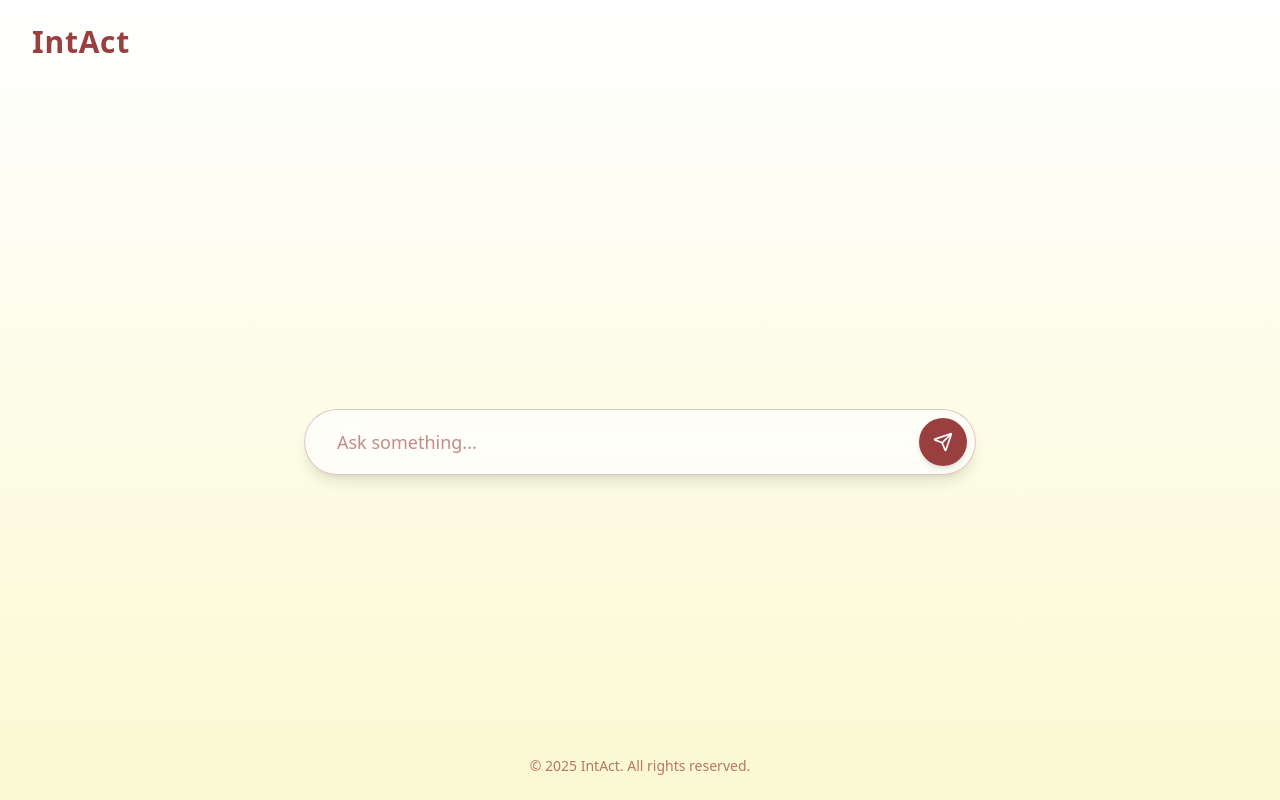
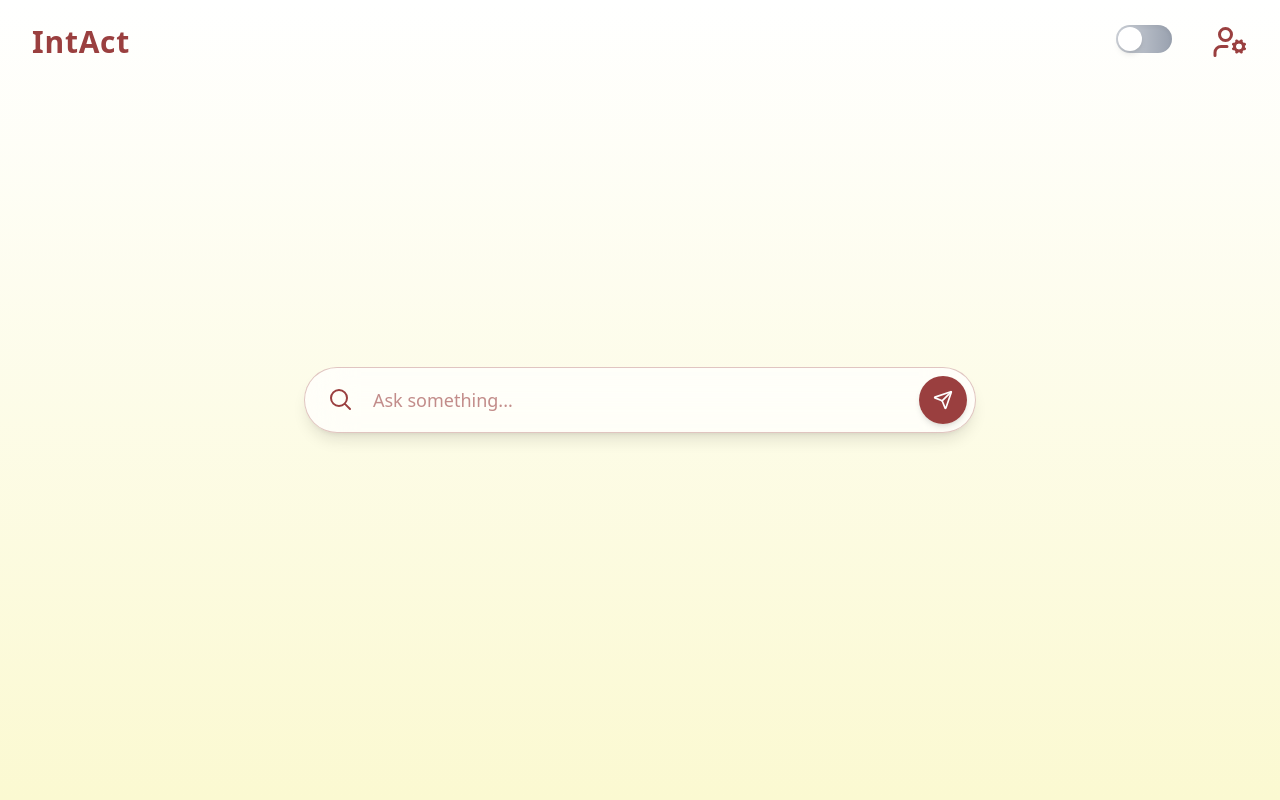
Before and after one commit to Sahanashre-V/Int-Act, a React (Vite) app in the folder frontend/: page /chat in a window 1280 px wide. Built offline with nearby package versions, Linux system fonts and the light colour scheme.

Commit message:
made search bar move down & added user & flash logo

```diff
--- a/frontend/src/components/Landing.jsx
+++ b/frontend/src/components/Landing.jsx
@@ -1,45 +1,109 @@
-import React from "react";
+import React, { useState } from "react";
 import { motion } from "framer-motion";
-import { Send } from "lucide-react";
+import { Send, UserCog } from "lucide-react";
 
 const Landing = () => {
+  const [searchText, setSearchText] = useState("");
+  const [isSubmitted, setIsSubmitted] = useState(false);
+
+  const handleKeyPress = (e) => {
+    if (e.key === "Enter") {
+      setIsSubmitted(true);
+    }
+  };
+
   return (
     <div className="min-h-screen flex flex-col bg-gradient-to-b from-[#FFFFFF] to-[#FBF9D1] relative">
-      {/* Navbar / Brand */}
+      {/* Navbar */}
       <div className="w-full flex items-center justify-between px-8 py-6">
         <h1 className="text-3xl font-extrabold text-[#9A3F3F] tracking-wide">
           IntAct
         </h1>
+
+        <div className="flex items-center gap-10">
+          <div>
+            <label className="relative inline-flex items-center cursor-pointer">
+              <input type="checkbox" className="sr-only peer" />
+              <div
+                className="peer bg-gradient-to-r from-gray-300 to-gray-400 rounded-full w-14 h-7 shadow-inner
+                  peer-checked:from-[#9A3F3F] peer-checked:to-[#9A3F3F] transition-colors duration-300
+                  after:content-[''] after:absolute after:top-0.5 after:left-0.5 after:bg-white after:rounded-full
+                  after:h-6 after:w-6 after:shadow-md after:transition-transform after:duration-300
+                  peer-checked:after:translate-x-7 flex items-center"
+              ></div>
+            </label>
+          </div>
+          <div className="flex items-center">
+            <UserCog className="w-9 h-9 text-[#9A3F3F] cursor-pointer hover:opacity-80 transition" />
+          </div>
+        </div>
       </div>
 
-      {/* Center Content */}
+      {/* Center or Bottom Search Bar */}
       <div className="flex flex-1 items-center justify-center px-4">
+        <motion.div
+          className="w-full flex items-center justify-center px-4"
+          initial={{
+            top: '50%',
+            left: '50%',
+            transform: 'translate(-50%, -50%)',
+            position: 'absolute'
+          }}
+          animate={
+            isSubmitted
+              ? {
+                  top: 'unset',
+                  bottom: 40,
+                  left: '50%',
+                  transform: 'translateX(-50%)',
+                  position: 'absolute'
+                }
+              : {
+                  top: '50%',
+                  left: '50%',
+                  bottom: 'unset',
+                  transform: 'translate(-50%, -50%)',
+                  position: 'absolute'
+                }
+          }
+          transition={{ duration: 0.8 }}
+       >
         <motion.div
           className="w-full max-w-2xl bg-white/70 backdrop-blur-xl rounded-full shadow-lg p-2 pl-6 flex items-center gap-3 border border-[#9A3F3F]/30 hover:shadow-2xl transition-all duration-300"
           initial={{ opacity: 0, y: 40 }}
           animate={{ opacity: 1, y: 0 }}
           transition={{ duration: 0.8, delay: 0.2 }}
         >
+          <div className="flex items-center justify-center text-[#9A3F3F]">
+            <svg
+              xmlns="http://www.w3.org/2000/svg"
+              className="h-6 w-6"
+              fill="none"
+              viewBox="0 0 24 24"
+              stroke="currentColor"
+              strokeWidth={2}
+            >
+              <path
+                strokeLinecap="round"
+                strokeLinejoin="round"
+                d="M21 21l-4.35-4.35M10 18a8 8 0 100-16 8 8 0 000 16z"
+              />
+            </svg>
+          </div>
           <input
             type="text"
             placeholder="Ask something..."
             className="flex-1 bg-transparent border-none focus:outline-none text-[#9A3F3F] text-lg placeholder-[#9A3F3F]/60 px-2"
+            value={searchText}
+            onChange={(e) => setSearchText(e.target.value)}
+            onKeyPress={handleKeyPress}
           />
           <button className="p-3.5 rounded-full bg-gradient-to-r from-[#9A3F3F] to-[#9A3F3F] hover:opacity-90 active:scale-95 text-white shadow-md transition-all duration-200">
             <Send size={20} />
           </button>
         </motion.div>
+      </motion.div>
       </div>
-
-      {/* Footer */}
-      <motion.div
-        className="absolute bottom-6 w-full text-center text-[#9A3F3F]/70 text-sm"
-        initial={{ opacity: 0 }}
-        animate={{ opacity: 1 }}
-        transition={{ duration: 1, delay: 0.6 }}
-      >
-        © {new Date().getFullYear()} IntAct. All rights reserved.
-      </motion.div>
     </div>
   );
 };
```
